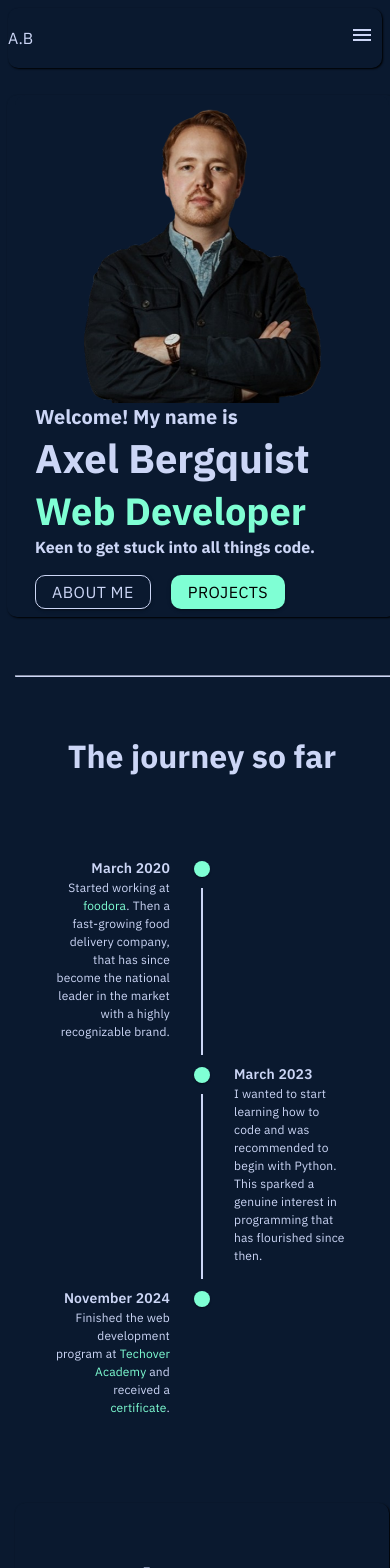
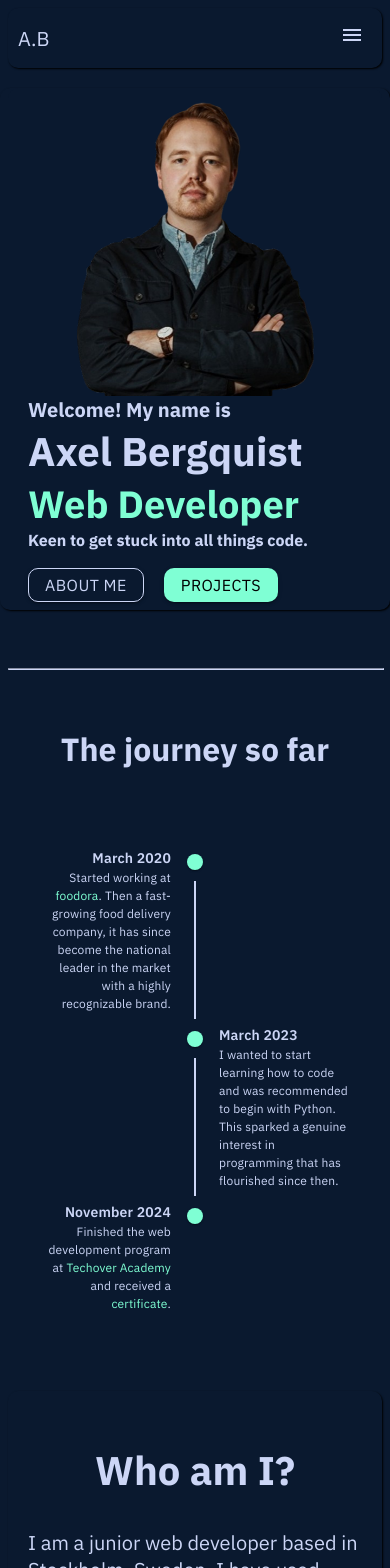
Before and after one commit to axelberk/Portfolio, a React (Vite) app: page / in a window 390 px wide. Shown: the top 1568 px of the page. Built offline with nearby package versions, Linux system fonts and the light colour scheme.

Commit message:
modal fix for smaller screen

```diff
--- a/src/App.css
+++ b/src/App.css
@@ -29,7 +29,7 @@ html, body {
 
 @media (max-width: 768px) {
   .App {
-    padding: 7px;
+    padding: 0;
     width: 100%;
   }
 }
--- a/src/Components/Navbar/Navbar.css
+++ b/src/Components/Navbar/Navbar.css
@@ -105,8 +105,8 @@
 
     .Navbar {
         max-width: 100vh;
-        padding: 0;
-        font-size: 16px;
+        padding: 10px;
+        font-size: 20px;
     }
 
     .cv-button {
--- a/src/Components/Timeline/MyTimeline.css
+++ b/src/Components/Timeline/MyTimeline.css
@@ -59,6 +59,7 @@
     position: fixed;
     top: 80px;
     left: 400px;
+    transform: translate(-50%, -50%);
     border-radius: 10px;
     background-color: rgba(0, 0, 0, 0.5);
     display: flex;
@@ -79,8 +80,9 @@
 }
 
 .modal-content img {
-    width: 750px;
+    width: 100%;
     transform: none;
+    max-width: 750px;
 }
 
 .modal-content:hover {
@@ -95,9 +97,9 @@
 
     .event-item {
       box-shadow: none;
-      padding: 8px;
+      padding: 0;
       transform: none;
-      margin-top: -5px;
+      margin-top: 0px;
     }
 
     .event-year {
@@ -108,7 +110,23 @@
       font-size: 12px;
     }
 
+    .modal {
+        top: 200px;
+        left: 5px;
+    }
+
+    .modal-content {
+        padding: 0px; /* Reduce padding on smaller screens */
+
+    }
+
     .modal-content img {
-      width: 100%;
+        width: 100%;
+
     }
+
+    .close-button {
+        font-size: 16px; /* Adjust button size for smaller screens */
+    }
+
   }
--- a/src/Components/Timeline/MyTimeline.jsx
+++ b/src/Components/Timeline/MyTimeline.jsx
@@ -35,7 +35,7 @@ const MyTimeline = () => {
         <TimelineContent sx={textStyle}>
           <div className="event-item">
             <h4 className="event-year">March 2020</h4>
-            <p className="event-description">Started working at <span style={{color:"aquamarine"}}>foodora</span>. Then a fast-growing food delivery company, that has since become the national leader in the market with a highly recognizable brand. </p>
+            <p className="event-description">Started working at <span style={{color:"aquamarine"}}>foodora</span>. Then a fast-growing food delivery company, it has since become the national leader in the market with a highly recognizable brand. </p>
           </div>
         </TimelineContent>
       </TimelineItem>
--- a/src/Homepage/Homepage.css
+++ b/src/Homepage/Homepage.css
@@ -411,4 +411,6 @@
     .stack-logo {
         margin-bottom: 40px;
     }
+
+
 }
```
